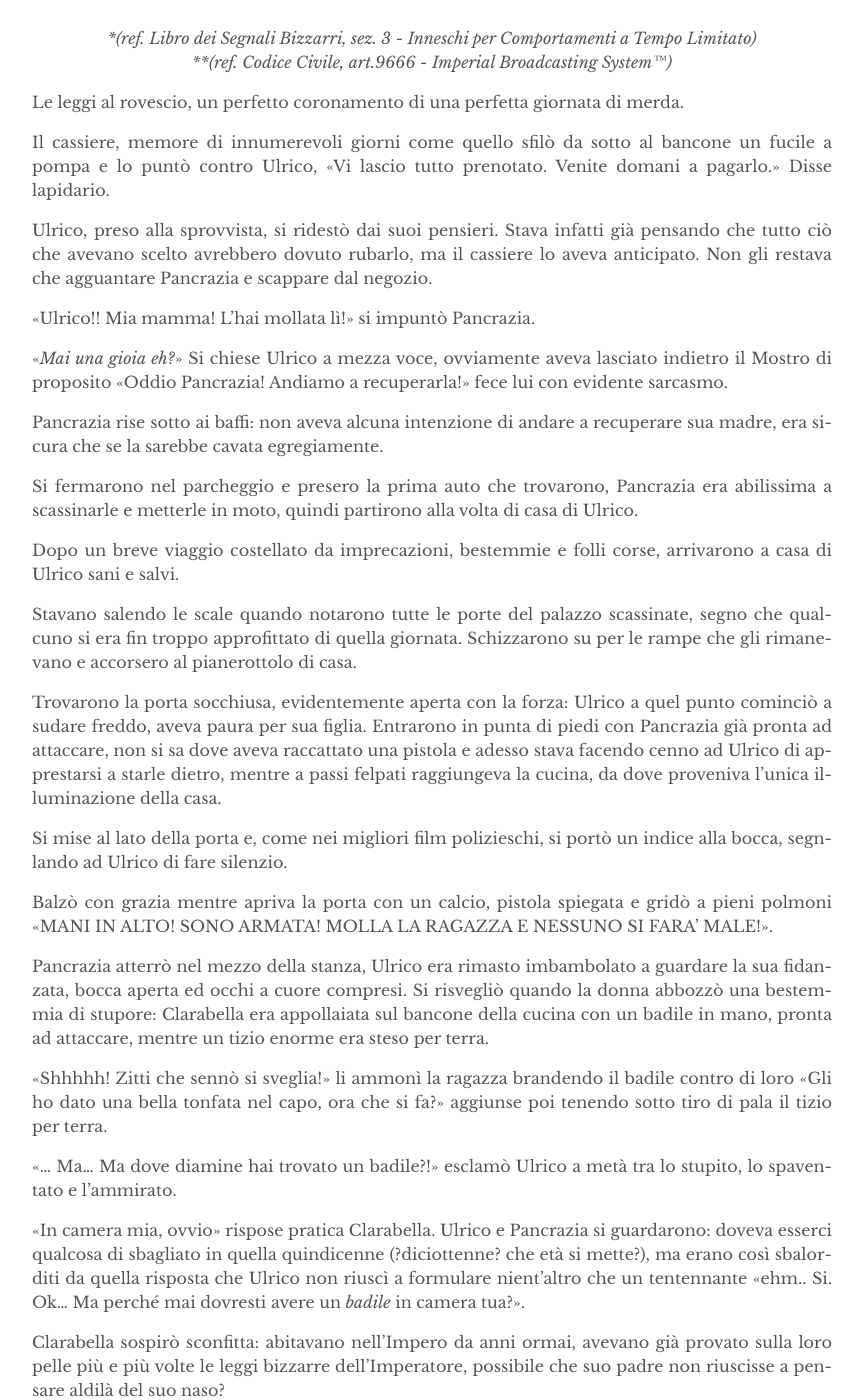
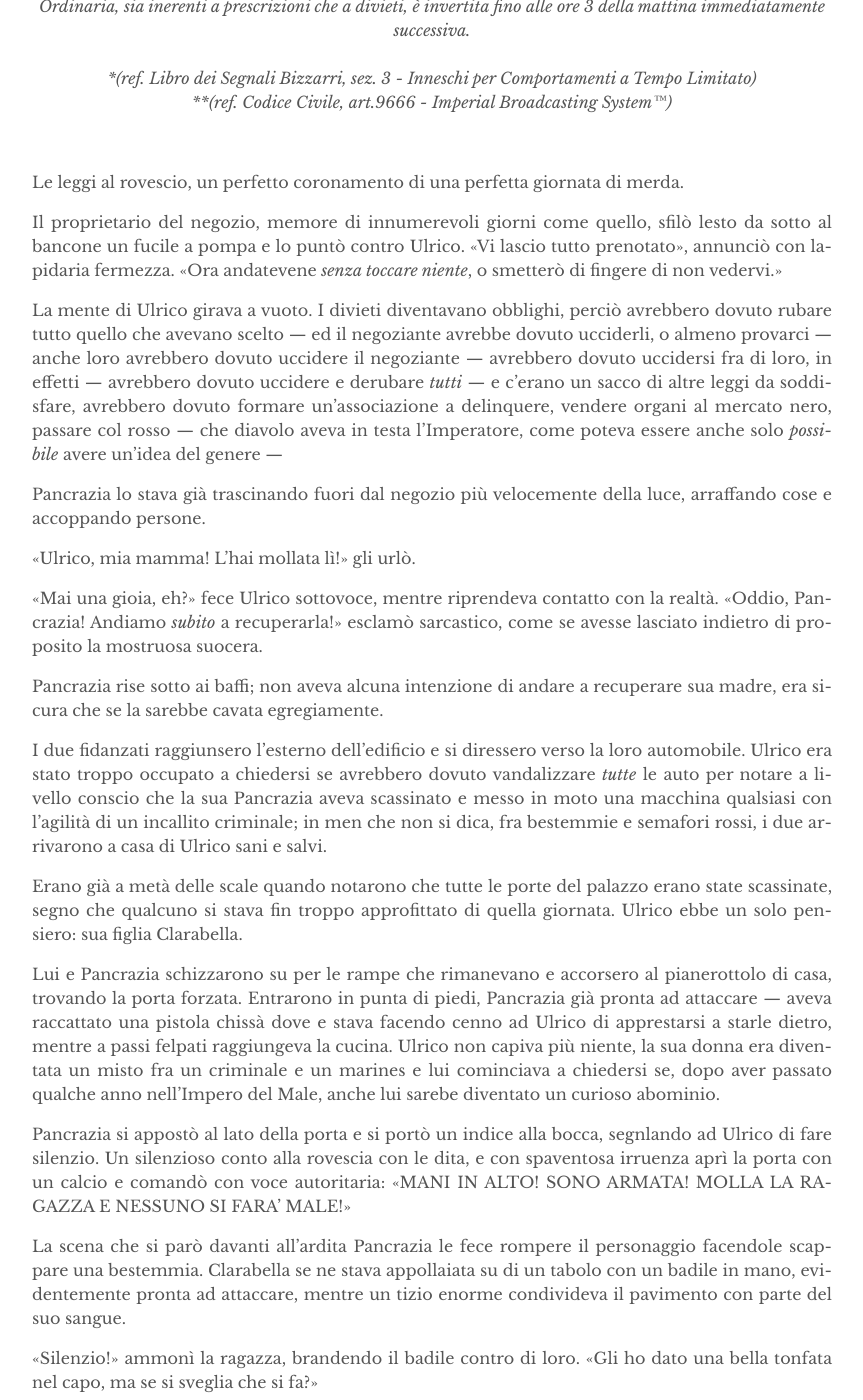
Before and after one commit to eviloutpost/eviloutpost.github.io, a Jekyll site: the page built from _posts/2018-12-19-organizzazione.md, in a window 1280 px wide and 1400 px high, scrolled down 1963 px. Shown: the whole window, without its empty margins (208-1071 px from the left). Built offline with Jekyll 4.4.1, drawn with Linux system fonts in a browser that asks for light colours; some of the changed text lies outside the part shown.

Commit message:
Finished my review

```diff
--- a/_posts/2018-12-19-organizzazione.md
+++ b/_posts/2018-12-19-organizzazione.md
@@ -48,6 +48,7 @@ Le terribili parole continuarono a rimbombare nell'aria.
 
 L'infausta cantilena annunciava l'inizio di un'altra *belissima* trovata dell'Imperatore.
 
+<br>
 <p style="text-align: center;">
 <i>Legge Bizzarra n.1106 del 28 brumaio, anno 27</i><br>
 <b>DISPOSIZONI SULL'INVERSIONE NORMATIVA</b><br>
@@ -56,56 +57,56 @@ L'infausta cantilena annunciava l'inizio di un'altra *belissima* trovata dell'Im
 <br>
 <i>*(ref. Libro dei Segnali Bizzarri, sez. 3 - Inneschi per Comportamenti a Tempo Limitato)</i><br>
 <i>**(ref. Codice Civile, art.9666 - Imperial Broadcasting System&trade;)</i></p>
+<br>
 
 Le leggi al rovescio, un perfetto coronamento di una perfetta giornata di merda.
 
-<!-- Simone: riletto fino a qui -->
+Il proprietario del negozio, memore di innumerevoli giorni come quello, sfilò lesto da sotto al bancone un fucile a pompa e lo puntò contro Ulrico. «Vi lascio tutto prenotato», annunciò con lapidaria fermezza. «Ora andatevene *senza toccare niente*, o smetterò di fingere di non vedervi.»
 
-Il cassiere, memore di innumerevoli giorni come quello sfilò da sotto al bancone un fucile a pompa e lo puntò contro Ulrico, «Vi lascio tutto prenotato. Venite domani a pagarlo.» Disse lapidario.
+La mente di Ulrico girava a vuoto. I divieti diventavano obblighi, perciò avrebbero dovuto rubare tutto quello che avevano scelto --- ed il negoziante avrebbe dovuto ucciderli, o almeno provarci --- anche loro avrebbero dovuto uccidere il negoziante --- avrebbero dovuto uccidersi fra di loro, in effetti --- avrebbero dovuto uccidere e derubare *tutti* --- e c'erano un sacco di altre leggi da soddisfare, avrebbero dovuto formare un'associazione a delinquere, vendere organi al mercato nero, passare col rosso --- che diavolo aveva in testa l'Imperatore, come poteva essere anche solo *possibile* avere un'idea del genere ---
 
-Ulrico, preso alla sprovvista, si ridestò dai suoi pensieri. Stava infatti già pensando che tutto ciò che avevano scelto avrebbero dovuto rubarlo, ma il cassiere lo aveva anticipato. Non gli restava che agguantare Pancrazia e scappare dal negozio.
+Pancrazia lo stava già trascinando fuori dal negozio più velocemente della luce, arraffando cose e accoppando persone.
 
-«Ulrico!! Mia mamma! L'hai mollata lì!» si impuntò Pancrazia.
+«Ulrico, mia mamma! L'hai mollata lì!» gli urlò.
 
-«*Mai una gioia eh?*» Si chiese Ulrico a mezza voce, ovviamente aveva lasciato indietro il Mostro di proposito «Oddio Pancrazia! Andiamo a recuperarla!» fece lui con evidente sarcasmo.
+«Mai una gioia, eh?» fece Ulrico sottovoce, mentre riprendeva contatto con la realtà. «Oddio, Pancrazia! Andiamo *subito* a recuperarla!» esclamò sarcastico, come se avesse lasciato indietro di proposito la mostruosa suocera.
 
-Pancrazia rise sotto ai baffi: non aveva alcuna intenzione di andare a recuperare sua madre, era sicura che se la sarebbe cavata egregiamente.
+Pancrazia rise sotto ai baffi; non aveva alcuna intenzione di andare a recuperare sua madre, era sicura che se la sarebbe cavata egregiamente.
 
-Si fermarono nel parcheggio e presero la prima auto che trovarono, Pancrazia era abilissima a scassinarle e metterle in moto, quindi partirono alla volta di casa di Ulrico.
+I due fidanzati raggiunsero l'esterno dell'edificio e si diressero verso la loro automobile. Ulrico era stato troppo occupato a chiedersi se avrebbero dovuto vandalizzare *tutte* le auto per notare a livello conscio che la sua Pancrazia aveva scassinato e messo in moto una macchina qualsiasi con l'agilità di un incallito criminale; in men che non si dica, fra bestemmie e semafori rossi, i due arrivarono a casa di Ulrico sani e salvi.
 
-Dopo un breve viaggio costellato da imprecazioni, bestemmie e folli corse, arrivarono a casa di Ulrico sani e salvi.
+Erano già a metà delle scale quando notarono che tutte le porte del palazzo erano state scassinate, segno che qualcuno si stava fin troppo approfittato di quella giornata. Ulrico ebbe un solo pensiero: sua figlia Clarabella.
 
-Stavano salendo le scale quando notarono tutte le porte del palazzo scassinate, segno che qualcuno si era fin troppo approfittato di quella giornata. Schizzarono su per le rampe che gli rimanevano e accorsero al pianerottolo di casa.
+Lui e Pancrazia schizzarono su per le rampe che rimanevano e accorsero al pianerottolo di casa, trovando la porta forzata. Entrarono in punta di piedi, Pancrazia già pronta ad attaccare --- aveva raccattato una pistola chissà dove e stava facendo cenno ad Ulrico di apprestarsi a starle dietro, mentre a passi felpati raggiungeva la cucina. Ulrico non capiva più niente, la sua donna era diventata un misto fra un criminale e un marines e lui cominciava a chiedersi se, dopo aver passato qualche anno nell'Impero del Male, anche lui sarebe diventato un curioso abominio.
 
-Trovarono la porta socchiusa, evidentemente aperta con la forza: Ulrico a quel punto cominciò a sudare freddo, aveva paura per sua figlia.
-Entrarono in punta di piedi con Pancrazia già pronta ad attaccare, non si sa dove aveva raccattato una pistola e adesso stava facendo cenno ad Ulrico di apprestarsi a starle dietro, mentre a passi felpati raggiungeva la cucina, da dove proveniva l'unica illuminazione della casa.
+Pancrazia si appostò al lato della porta e si portò un indice alla bocca, segnlando ad Ulrico di fare silenzio. Un silenzioso conto alla rovescia con le dita, e con spaventosa irruenza aprì la porta con un calcio e comandò con voce autoritaria: «MANI IN ALTO! SONO ARMATA! MOLLA LA RAGAZZA E NESSUNO SI FARA' MALE!»
 
-Si mise al lato della porta e, come nei migliori film polizieschi, si portò un indice alla bocca, segnlando ad Ulrico di fare silenzio.
+La scena che si parò davanti all'ardita Pancrazia le fece rompere il personaggio facendole scappare una bestemmia. Clarabella se ne stava appollaiata su di un tabolo con un badile in mano, evidentemente pronta ad attaccare, mentre un tizio enorme condivideva il pavimento con parte del suo sangue.
 
-Balzò con grazia mentre apriva la porta con un calcio, pistola spiegata e gridò a pieni polmoni «MANI IN ALTO! SONO ARMATA! MOLLA LA RAGAZZA E NESSUNO SI FARA' MALE!».
+«Silenzio!» ammonì la ragazza, brandendo il badile contro di loro. «Gli ho dato una bella tonfata nel capo, ma se si sveglia che si fa?»
 
-Pancrazia atterrò nel mezzo della stanza, Ulrico era rimasto imbambolato a guardare la sua fidanzata, bocca aperta ed occhi a cuore compresi. Si risvegliò quando la donna abbozzò una bestemmia di stupore: Clarabella era appollaiata sul bancone della cucina con un badile in mano, pronta ad attaccare, mentre un tizio enorme era steso per terra.
+La testa di Ulrico esplose.
 
-«Shhhhh! Zitti che sennò si sveglia!» li ammonì la ragazza brandendo il badile contro di loro «Gli ho dato una bella tonfata nel capo, ora che si fa?» aggiunse poi tenendo sotto tiro di pala il tizio per terra.
+«Cosa... Dove... Dove diamine hai trovato un badile, tanto per cominciare?!» esclamò a metà tra lo stupito, lo spaventato e l'ammirato.
 
-«... Ma... Ma dove diamine hai trovato un badile?!» esclamò Ulrico a metà tra lo stupito, lo spaventato e l'ammirato.
+«In camera mia, ovvio» rispose pratica Clarabella.
 
-«In camera mia, ovvio» rispose pratica Clarabella. Ulrico e Pancrazia si guardarono: doveva esserci qualcosa di sbagliato in quella quindicenne (?diciottenne? che età si mette?), ma erano così sbalorditi da quella risposta che Ulrico non riuscì a formulare nient'altro che un tentennante «ehm.. Si. Ok... Ma perché mai dovresti avere un *badile* in camera tua?».
+Ulrico guardò Pancrazia, sopraffatto: doveva esserci qualcosa di sbagliato in quella ragazza, ma ripensandoci doveva esserci qualcosa di sbagliato anche nell'*altra* ragazza. Ma ripensandoci, forse c'era qualcosa di sbagliato in lui. In ogni caso, era così sbalordito da quella risposta che non riuscì a formulare nient'altro che un tentennante «Ehm... Sì. Ok... Ma *perché* dovresti avere un *badile* in camera tua?».
 
-Clarabella sospirò sconfitta: abitavano nell'Impero da anni ormai, avevano già provato sulla loro pelle più e più volte le leggi bizzarre dell'Imperatore, possibile che suo padre non riuscisse a pensare aldilà del suo naso?
+Clarabella sospirò sconfitta: abitavano nell'Impero da diverso tempo ormai, avevano già provato sulla loro pelle più e più volte le Leggi Bizzarre, possibile che suo padre non riuscisse a pensare al di fuori dei suoi noiosi schemi?
 
-«Forse perché in questo *meraviglioso paese all'avanguardia* ci sono i "Giorni delle Leggi al Contrario"? Non ti pare?» sputò con stizza «E' ovvio che se c'è l'obbligo di andare a rubare nelle case o di ammazzare qualcuno non vanno dal Signor Fiascazzi del piano quarto, ma vengono qua, dove ci sono io che sono una ragazza, no?» continuò, sempre con stizza, riferendosi al condomino del quarto piano, un omone di circa due metri per quattro.
+«*Venite nell'Impero del Male, eh?* Che vuoi che me ne faccia di un badile?! Forse mi serve proprio perché in questo *paese all'avanguardia* ci sono cose come l'Inversione Normativa, no?» sputò Clarabella con stizza. «Ma non li leggi proprio mai gli opuscoli che mandano? Se c'è l'obbligo di andare a rubare nelle case o di ammazzare qualcuno, non vanno dal Signor Fiascazzi del piano quarto! Vengono qua, dove ci sono io che sono una ragazza, no?»
 
-Ulrico si riscosse, era ammaliato dallo gnegnero che dismostrava sempre sua figlia: sicuramente non aveva ripreso da lui. Ne fu grato.
+Ulrico non disse niente, ammaliato dallo gnegnero che dismostrava sempre sua figlia. Sicuramente non aveva ripreso da lui, e grazie tante.
 
-«Oh tesoro...!» prese parola Pancrazia, Ulrico non si era accorto che la donna era sparita nel ripostiglio ed adesso stava tornando con una scopa in mano «Su, Ulrico, prendi il badile di Clarabella, che dobbiamo far rotolare 'sto coso fuori di casa!» Ordinò, quindi.
+«Tesoro...» flautò Pancrazia, sparita nel ripostiglio e tornata con una scopa in mano. «Sù, Ulrico! Prendi il badile di Clarabella, che dobbiamo far rotolare 'sto coso fuori di casa!»
 
-Ulrico prese il badile dalle mani di Clarabella, la quale ammonì il padre con un minaccioso «trattamelo bene eh?!» riferito al suddetto badile e cominciò, non senza una certa fatica, a far rotolare quell'energumero fuori dalla porta di casa. Arrivati al pianerottolo sentirono una voce conosciuta provenire dal pian terreno, una *simpatica* megera stava maledicendo Ulrico e la figlia per averla lasciata al negozio.
+Ulrico prese il badile dalle mani di Clarabella --- che ammonì il padre con un minaccioso *trattamelo bene, eh!* riferito al suddetto badile --- e cominciò, non senza una certa fatica, a far rotolare quel malcapitato criminale fuori dalla porta di casa.
 
-Già immaginandosi l'infinita ramanzina che li aspettava, si guardarono e con un ghigno malvagio spinsero il tizio giù dalle scale.
+Arrivati al pianerottolo sentirono una voce conosciuta provenire dal pian terreno: una simpatica megera stava maledicendo Ulrico e la figlia per averla abbandonata al negozio.
 
-Cominciò a rotolare ed Ulrico si stupì di quanta velocità stesse prendendo, quando un urlo disumano si levò dalla tromba delle scale.
+Ulrico e Pancrazia si guardarono. Un ghigno malvagio si dipinse sui loro volti.
 
-«AAAAAH MALEDETTI!» Urlò la suocera di Ulrico.
+Un urlo disumano si levò dalla tromba delle scale: «*AAAAAH!* MALEDETTI!»
 
-«SRTIKE!» esultarono Pancrazia ed Ulrico battendosi il cinque: il mostr... La scimm... La zocc... La suocera era stata momentaneamente abbattuta.
+«*SRTIKE!*» esultarono Pancrazia ed Ulrico, battendosi il cinque. Il mostr --- la scimm --- la zocc --- la suocera era stata abbattuta.
```
